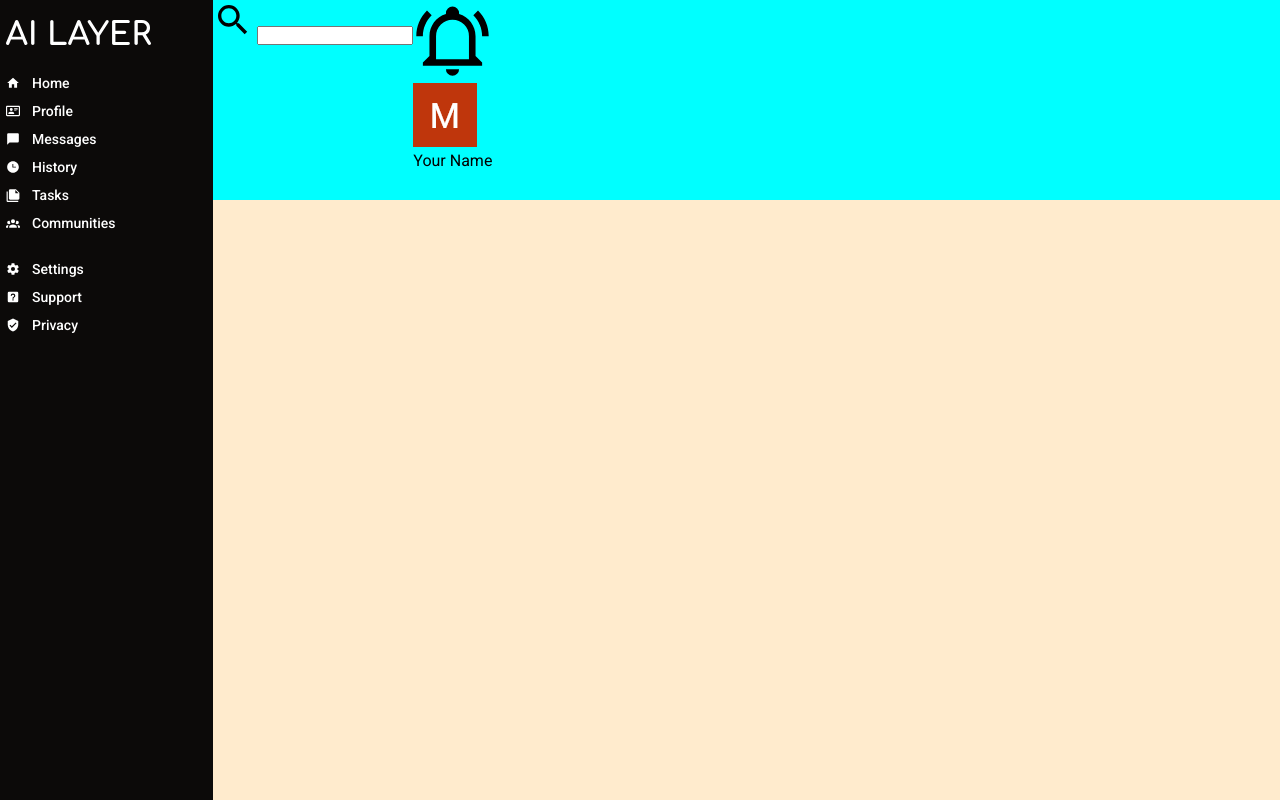
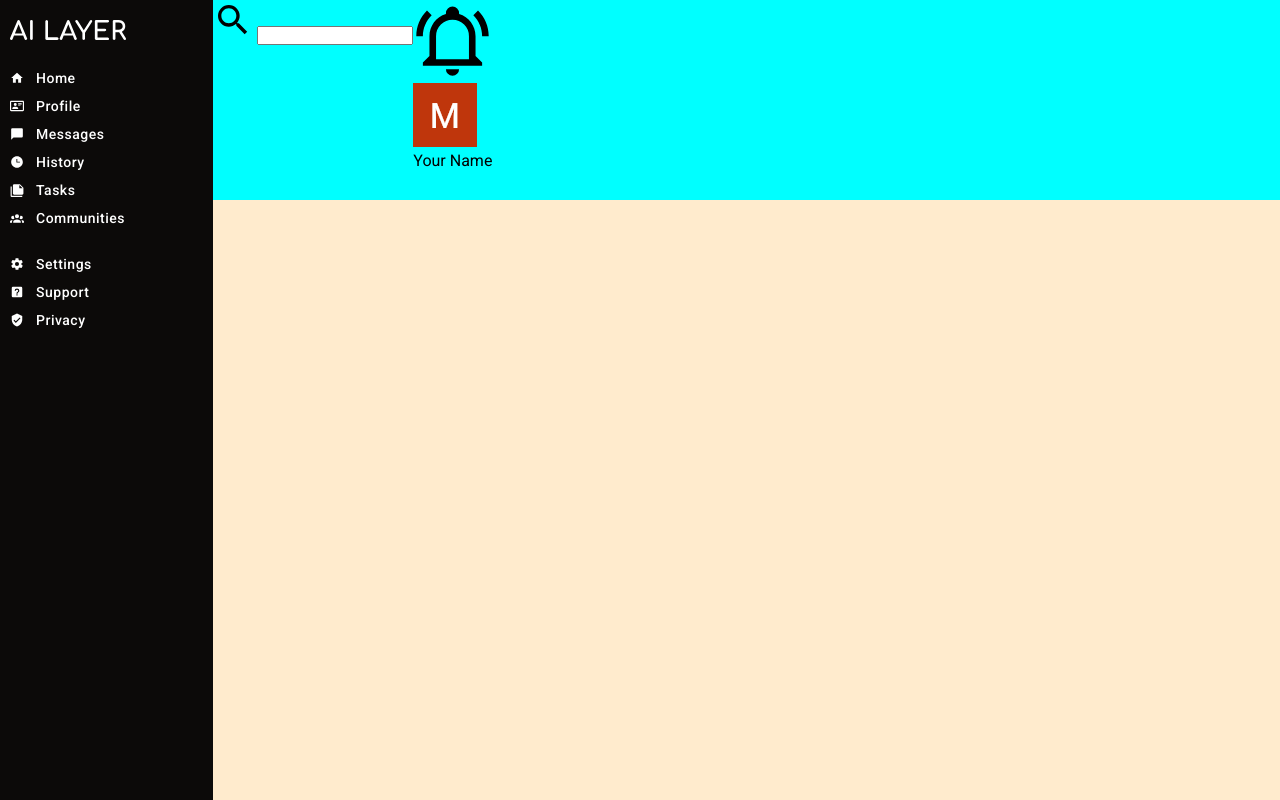
Before and after one commit to Kevin200k/admin_dashboard, a plain HTML site: page index.html in a window 1280 px wide. Drawn offline with Linux system fonts and the light colour scheme.

Commit message:
Changes to be committed:     modified:   style.css

```diff
--- a/style.css
+++ b/style.css
@@ -53,11 +53,11 @@ aside{
     /* grid-template-rows: 20px auto auto; */
     gap: 30px;
     align-content: flex-start;
-    padding-left: 6px;
+    padding-left: 10px;
     padding-top: 20px;
 }
 aside img{
-    height: 25px;
+    height: 20px;
 }
 aside li img{
     height: 14px;
@@ -68,10 +68,15 @@ aside li{
     gap: 12px;
 }
 aside a{
-    color:white;
     font-family: var(--font-family);
     font-weight: 500;
     font-size: 14px;
+    letter-spacing: 0.5px;
+    color: white;
+}
+aside a:hover{
+    color:#d6d3d1;
+
 }
 aside ul{
     display: flex;
```
